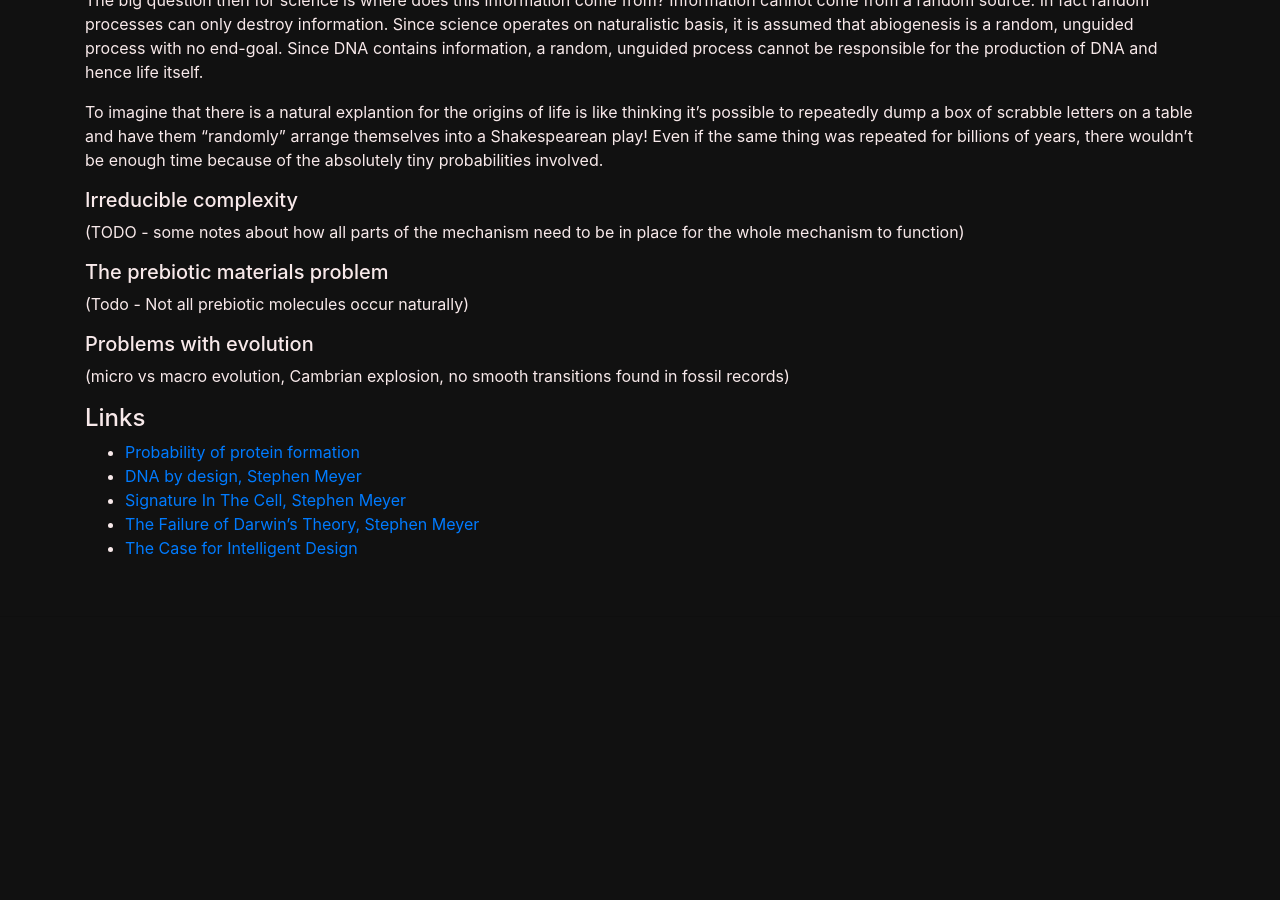
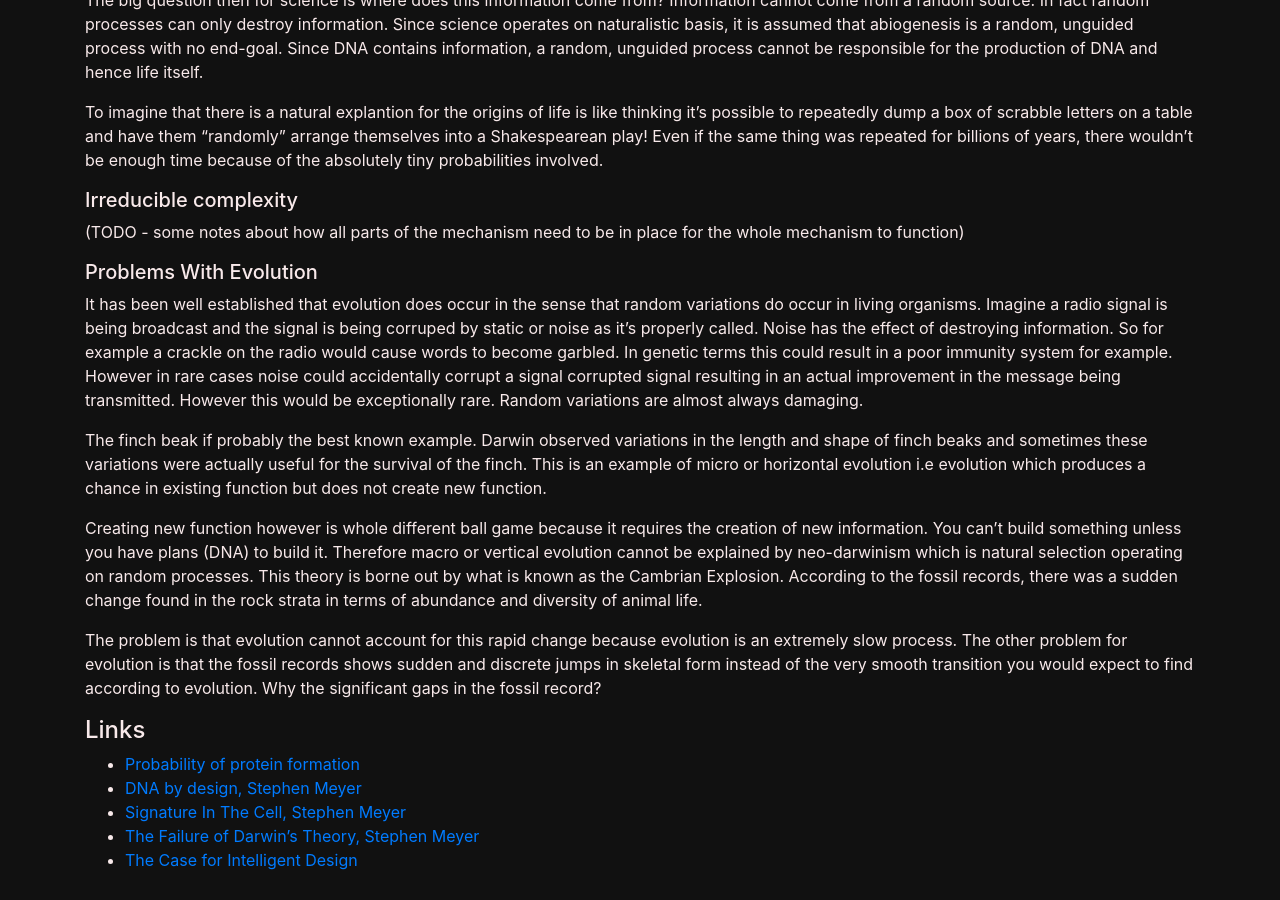
Before and after one commit to nekelly/nekelly.github.io, a Jekyll site: the page built from pages/origin_of_life.md, in a window 1280 px wide and 900 px high, scrolled down 1158 px. Built offline with Jekyll 4.4.1, drawn with Linux system fonts in a browser that asks for light colours; our own code applies the rules of GitHub Pages for plain Markdown files; before the commit the page ends 1791 px from its top, so only the background shows below that.

Commit message:
Origin of life updated

```diff
--- a/pages/origin_of_life.md
+++ b/pages/origin_of_life.md
@@ -57,10 +57,25 @@ time because of the absolutely tiny probabilities involved.
 ##### Irreducible complexity
 (TODO - some notes about how all parts of the mechanism need to be in place for the whole mechanism to function)
 
-##### The prebiotic materials problem
-(Todo - Not all prebiotic molecules occur naturally)
-##### Problems with evolution
-(micro vs macro evolution, Cambrian explosion, no smooth transitions found in fossil records)
+##### Problems With Evolution
+It has been well established that evolution does occur in the sense that random variations do occur in living organisms. Imagine a radio signal is being
+broadcast and the signal is being corruped by static or noise as it's properly called. Noise has the effect of destroying information. So for example a
+crackle on the radio would cause words to become garbled. In genetic terms this could result in a poor immunity system for example. However in rare cases
+noise could accidentally corrupt a signal corrupted signal resulting in an actual improvement in the message being transmitted. However this would be
+exceptionally rare. Random variations are almost always damaging.
+
+The finch beak if probably the best known example. Darwin observed variations in the length and shape of finch beaks and sometimes these variations were
+actually useful for the survival of the finch. This is an example of micro or horizontal evolution i.e evolution which produces a chance in existing function
+but does not create new function.
+
+Creating new function however is whole different ball game because it requires the creation of new information. You can't build something unless you have
+plans (DNA) to build it. Therefore macro or vertical evolution cannot be explained by neo-darwinism which is natural selection operating on random processes.
+This theory is borne out by what is known as the Cambrian Explosion. According to the fossil records, there was a sudden change found in the rock strata in
+terms of abundance and diversity of animal life.
+
+The problem is that evolution cannot account for this rapid change because evolution is an extremely slow process. The other problem for evolution is that
+the fossil records shows sudden and discrete jumps in skeletal form instead of the very smooth transition you would expect to find according to evolution.
+Why the significant gaps in the fossil record?
 
 #### Links
 - [Probability of protein formation](https://www.youtube.com/watch?v=W1_KEVaCyaA)
```
